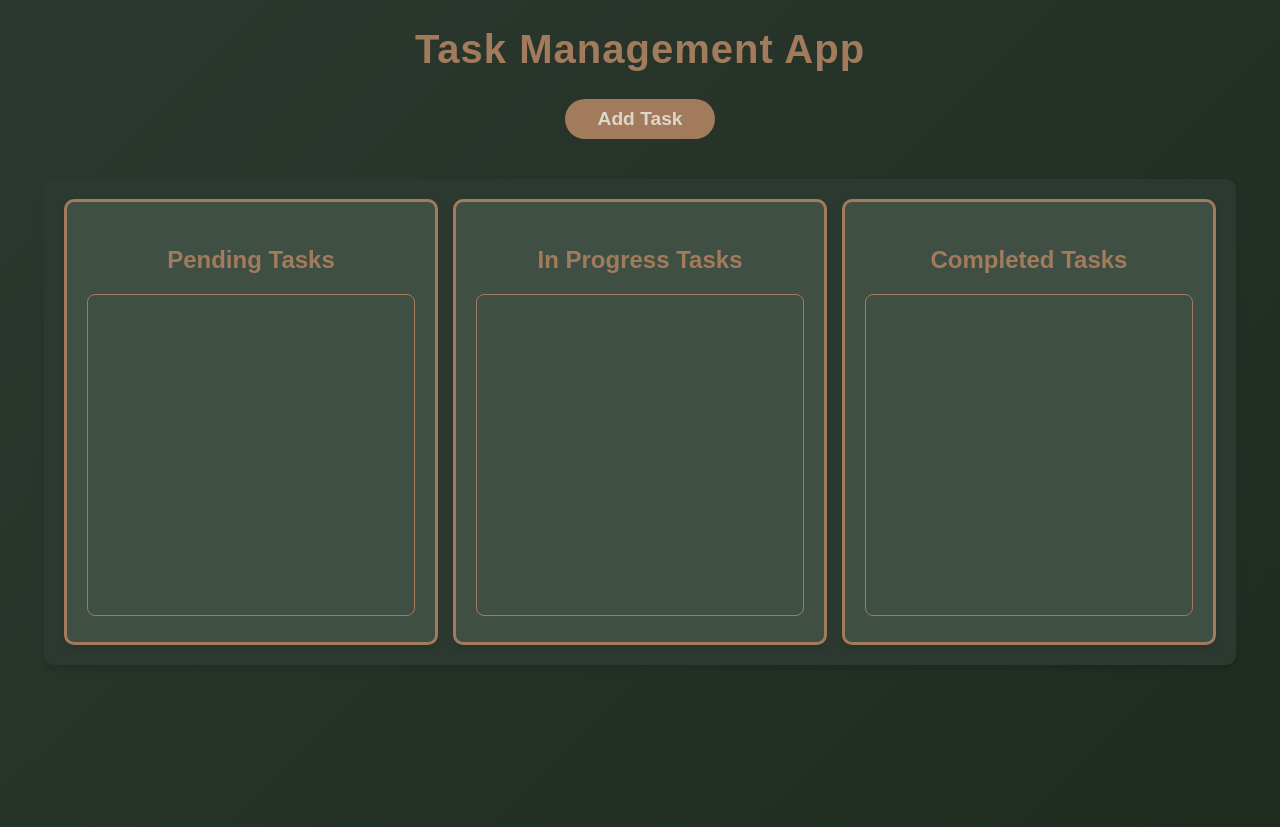
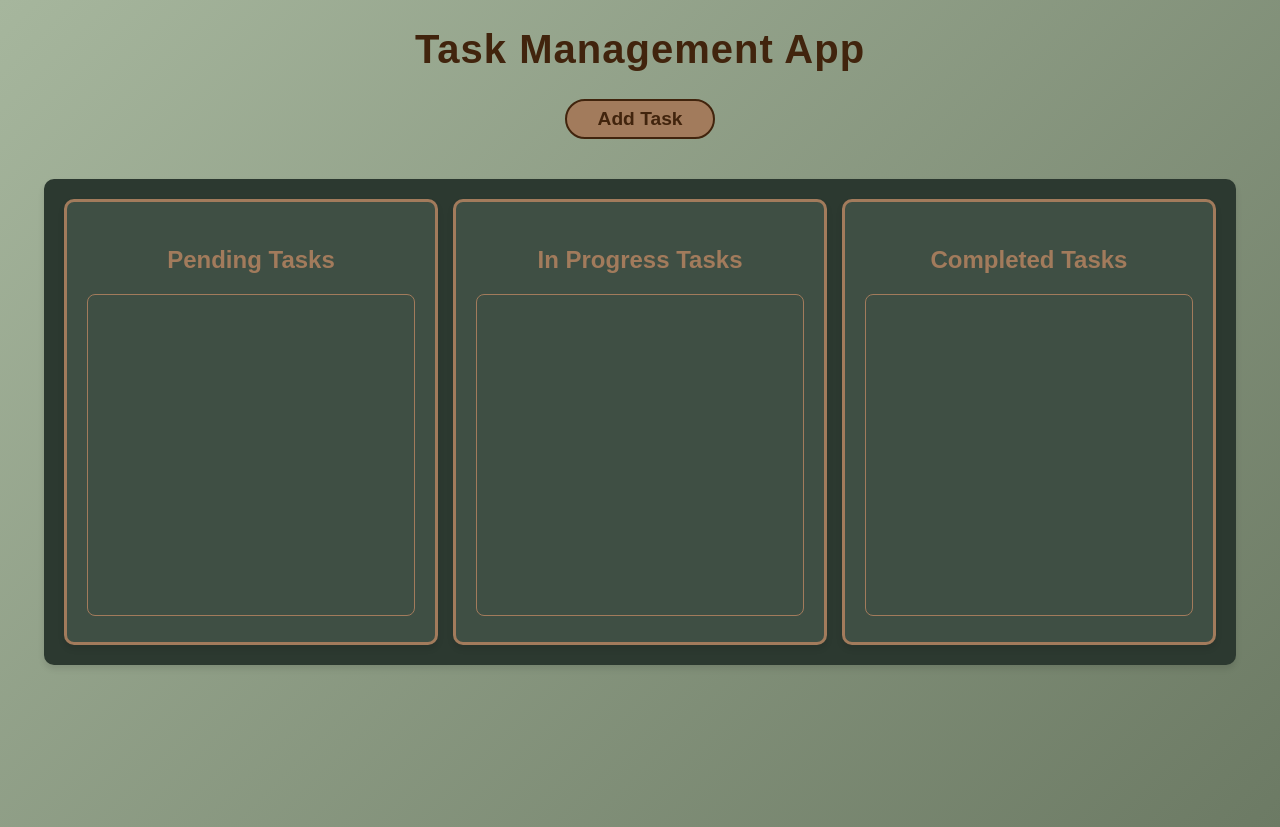
Before and after one commit to pratham-kumar-1812/Task-App, a plain HTML site: page index.html in a window 1280 px wide. Drawn offline with Linux system fonts and the light colour scheme.

Commit message:
change background color

```diff
--- a/styles.css
+++ b/styles.css
@@ -1,7 +1,8 @@
 body {
     margin: 0;
     padding: 0;
-    background: linear-gradient(135deg, #2C3930, #1F2B1F);
+    background: linear-gradient(135deg, #A6B69D, #6C7A64);
+
     font-family: 'Arial', sans-serif;
     height: 100vh;
     color: #DCD7C9;
@@ -9,7 +10,7 @@ body {
 
 header {
     text-align: center;
-    color: #A27B5C;
+    color: #41240d;
     margin: 20px 0;
 }
 
@@ -26,9 +27,10 @@ main {
 }
 
 #openModalBtn {
-    border: none;
+    border: 2px #41240d solid;
     border-radius: 30px;
-    color: #DCD7C9;
+    color: #41240d;;
+
     background-color: #A27B5C;
     margin-bottom: 20px;
     width: 150px;
```
